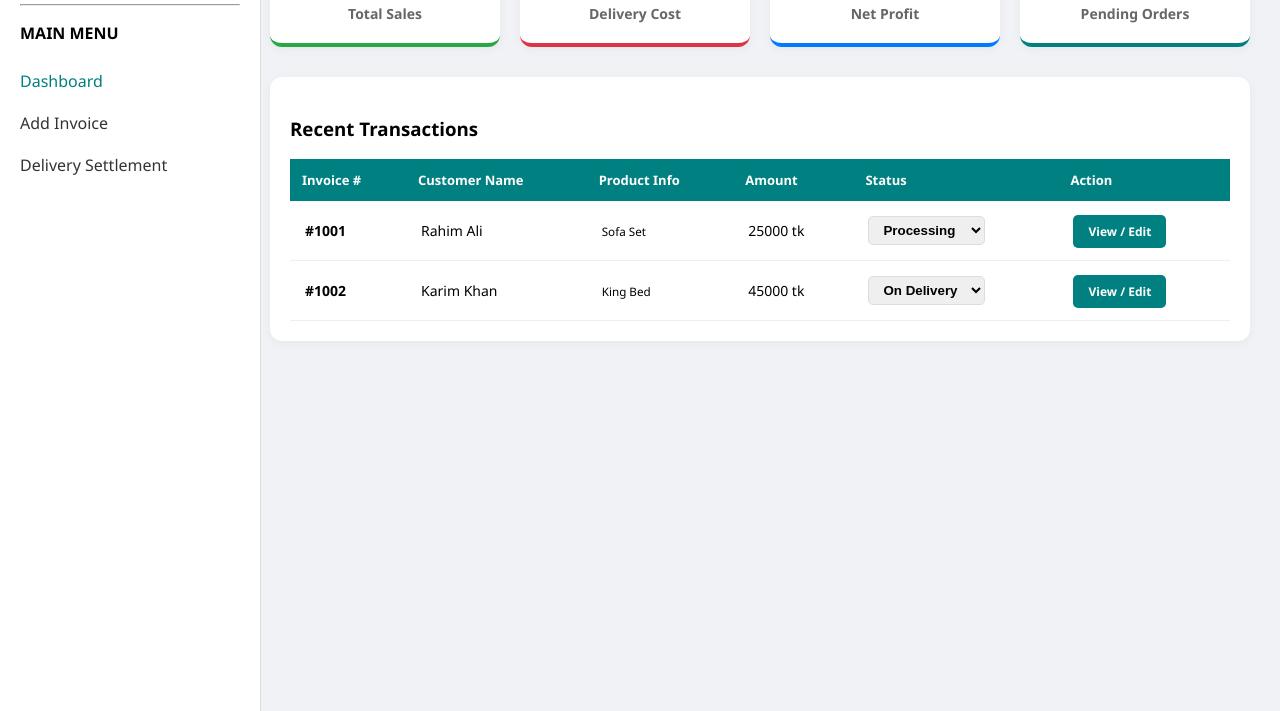
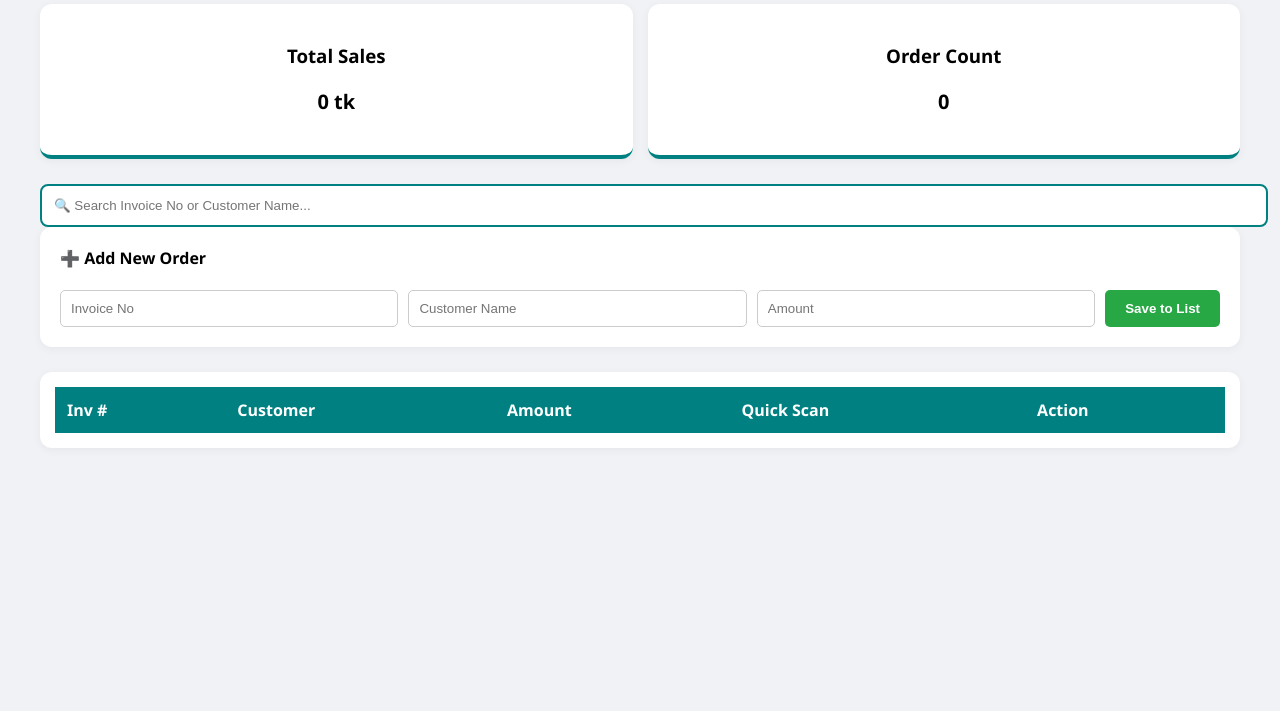
Before and after one commit to masumpollpay30-netizen/Rahman-Furniture, a plain HTML site: page index.html in a window 1280 px wide. Shown: the part 89-800 px from the top of the page. Drawn offline with Linux system fonts and the light colour scheme.

Commit message:
Update index.html

```diff
--- a/index.html
+++ b/index.html
@@ -2,109 +2,86 @@
 <html lang="bn">
 <head>
     <meta charset="UTF-8">
-    <title>Rahman Furniture - Admin Dashboard</title>
+    <meta name="viewport" content="width=device-width, initial-scale=1.0">
+    <title>Rahman Furniture - Dashboard</title>
+    <script src="https://cdnjs.cloudflare.com/ajax/libs/qrcodejs/1.0.0/qrcode.min.js"></script>
     <style>
         body { font-family: 'Segoe UI', Arial, sans-serif; background: #f0f2f5; margin: 0; padding: 0; }
-        .sidebar { width: 220px; background: #fff; height: 100vh; position: fixed; border-right: 1px solid #ddd; padding: 20px; }
-        .main-content { margin-left: 240px; padding: 30px; }
-
-        /* Stats Cards - Image 7cb5c4.jpg er moto */
-        .stats-grid { display: grid; grid-template-columns: repeat(4, 1fr); gap: 20px; margin-bottom: 30px; }
+        .main-content { padding: 20px; max-width: 1200px; margin: auto; }
+        .stats-grid { display: grid; grid-template-columns: repeat(auto-fit, minmax(200px, 1fr)); gap: 15px; margin-bottom: 25px; }
         .stat-card { background: #fff; padding: 20px; border-radius: 12px; border-bottom: 4px solid #008080; box-shadow: 0 2px 10px rgba(0,0,0,0.05); text-align: center; }
-        .stat-card h3 { margin: 5px 0; font-size: 24px; color: #333; }
-        .stat-card p { margin: 0; color: #666; font-weight: bold; font-size: 14px; }
-        .total-in { border-color: #28a745; } .total-exp { border-color: #dc3545; } .total-col { border-color: #007bff; }
-
-        /* Table Style - Image 7c44fe.png er moto */
-        .table-container { background: #fff; padding: 20px; border-radius: 12px; box-shadow: 0 2px 10px rgba(0,0,0,0.05); }
+        .controls { display: flex; gap: 15px; margin-bottom: 20px; }
+        .search-box input { width: 100%; padding: 12px; border: 2px solid #008080; border-radius: 8px; }
+        .entry-box { background: white; padding: 20px; border-radius: 12px; margin-bottom: 25px; box-shadow: 0 2px 10px rgba(0,0,0,0.05); }
+        .form-group { display: flex; flex-wrap: wrap; gap: 10px; }
+        input { padding: 10px; border: 1px solid #ccc; border-radius: 5px; flex: 1; min-width: 150px; }
+        .btn-save { background: #28a745; color: white; border: none; padding: 10px 20px; border-radius: 5px; cursor: pointer; font-weight: bold; }
+        .table-container { background: #fff; padding: 15px; border-radius: 12px; box-shadow: 0 2px 10px rgba(0,0,0,0.05); overflow-x: auto; }
         table { width: 100%; border-collapse: collapse; }
-        th { background: #008080; color: white; padding: 12px; text-align: left; font-size: 13px; }
-        td { padding: 15px; border-bottom: 1px solid #eee; font-size: 14px; }
-        .status-badge { padding: 5px 10px; border-radius: 5px; font-weight: bold; border: 1px solid #ddd; cursor: pointer; }
-
-        .btn-action { background: #008080; color: white; padding: 8px 15px; border-radius: 5px; text-decoration: none; font-size: 12px; font-weight: bold; }
+        th { background: #008080; color: white; padding: 12px; text-align: left; }
+        td { padding: 12px; border-bottom: 1px solid #eee; }
+        .qr-small { width: 45px; height: 45px; border: 1px solid #ddd; padding: 2px; }
+        .btn-link { color: #008080; text-decoration: none; font-weight: bold; border: 1px solid #008080; padding: 5px 10px; border-radius: 4px; }
     </style>
 </head>
 <body>
-
-<div class="sidebar">
-    <h2 style="color:#008080">Rahman Furniture</h2>
-    <hr>
-    <p><b>MAIN MENU</b></p>
-    <a href="#" style="text-decoration:none; color:#008080; display:block; padding:10px 0;">Dashboard</a>
-    <a href="invoice.html" style="text-decoration:none; color:#333; display:block; padding:10px 0;">Add Invoice</a>
-    <a href="Delevery2.html" style="text-decoration:none; color:#333; display:block; padding:10px 0;">Delivery Settlement</a>
-</div>
-
 <div class="main-content">
+    <h2 style="color:#008080; text-align:center;">RAHMAN FURNITURE DASHBOARD</h2>
     <div class="stats-grid">
-        <div class="stat-card total-in"><h3 id="total-amount">0 tk</h3><p>Total Sales</p></div>
-        <div class="stat-card total-exp"><h3 id="total-expense" style="color:#dc3545">0 tk</h3><p>Delivery Cost</p></div>
-        <div class="stat-card total-col"><h3 id="total-collection" style="color:#28a745">0 tk</h3><p>Net Profit</p></div>
-        <div class="stat-card"><h3 id="pending-count">0</h3><p>Pending Orders</p></div>
+        <div class="stat-card"><h3>Total Sales</h3><p id="total-amount" style="font-size:20px; font-weight:bold;">0 tk</p></div>
+        <div class="stat-card"><h3>Order Count</h3><p id="order-count" style="font-size:20px; font-weight:bold;">0</p></div>
     </div>
-
+    <div class="search-box"><input type="text" id="search-input" onkeyup="render()" placeholder="🔍 Search Invoice No or Customer Name..."></div>
+    <div class="entry-box">
+        <h4 style="margin-top:0;">➕ Add New Order</h4>
+        <div class="form-group">
+            <input type="text" id="inv-no" placeholder="Invoice No">
+            <input type="text" id="cust-name" placeholder="Customer Name">
+            <input type="number" id="sale-amt" placeholder="Amount">
+            <button class="btn-save" onclick="addOrder()">Save to List</button>
+        </div>
+    </div>
     <div class="table-container">
-        <h3>Recent Transactions</h3>
         <table>
-            <thead>
-                <tr>
-                    <th>Invoice #</th>
-                    <th>Customer Name</th>
-                    <th>Product Info</th>
-                    <th>Amount</th>
-                    <th>Status</th>
-                    <th>Action</th>
-                </tr>
-            </thead>
+            <thead><tr><th>Inv #</th><th>Customer</th><th>Amount</th><th>Quick Scan</th><th>Action</th></tr></thead>
             <tbody id="order-list"></tbody>
         </table>
     </div>
 </div>
-
 <script>
-    // LocalStorage theke data load kora
-    let orders = JSON.parse(localStorage.getItem('furnitureOrders')) || [
-        { inv: "1001", name: "Rahim Ali", prod: "Sofa Set", status: "Processing", amt: 25000, exp: 2000 },
-        { inv: "1002", name: "Karim Khan", prod: "King Bed", status: "On Delivery", amt: 45000, exp: 3500 }
-    ];
-
-    function renderDashboard() {
+    let orders = JSON.parse(localStorage.getItem('furnitureOrders')) || [];
+    function addOrder() {
+        const inv = document.getElementById('inv-no').value;
+        const name = document.getElementById('cust-name').value;
+        const amt = parseFloat(document.getElementById('sale-amt').value) || 0;
+        if(!inv || !name) return alert("Please fill all details!");
+        orders.unshift({ inv, name, amt });
+        localStorage.setItem('furnitureOrders', JSON.stringify(orders));
+        location.reload();
+    }
+    function render() {
         const list = document.getElementById('order-list');
+        const search = document.getElementById('search-input').value.toLowerCase();
         list.innerHTML = "";
-        let totalSales = 0, totalExp = 0, pending = 0;
-
+        let total = 0;
         orders.forEach((ord, index) => {
-            totalSales += ord.amt;
-            totalExp += ord.exp;
-            if(ord.status !== 'Delivered') pending++;
-
-            list.innerHTML += `
-                <tr>
+            if(ord.inv.includes(search) || ord.name.toLowerCase().includes(search)) {
+                total += ord.amt;
+                const trackUrl = `https://masumpollpay30-netizen.github.io/Rahman-Furniture/Delevery2.html?id=${ord.inv}`;
+                list.innerHTML += `<tr>
                     <td><b>#${ord.inv}</b></td>
                     <td>${ord.name}</td>
-                    <td><small>${ord.prod}</small></td>
                     <td>${ord.amt} tk</td>
-                    <td>
-                        <select class="status-badge" onchange="updateStatus(${index}, this.value)">
-                            <option value="Processing" ${ord.status=='Processing'?'selected':''}>Processing</option>
-                            <option value="On Delivery" ${ord.status=='On Delivery'?'selected':''}>On Delivery</option>
-                            <option value="Delivered" ${ord.status=='Delivered'?'selected':''}>Delivered</option>
-                        </select>
-                    </td>
-                    <td><a href="Delevery2.html?id=${ord.inv}" class="btn-action">View / Edit</a></td>
+                    <td><div id="qr-${index}" class="qr-small" onclick="window.location.href='${trackUrl}'"></div></td>
+                    <td><a href="Rahman Furniture.html?id=${ord.inv}" class="btn-link">Invoice</a></td>
                 </tr>`;
+                setTimeout(() => { new QRCode(document.getElementById(`qr-${index}`), { text: trackUrl, width: 45, height: 45 }); }, 10);
+            }
         });
-
-        document.getElementById('total-amount').innerText = totalSales + " tk";
-        document.getElementById('total-expense').innerText = totalExp + " tk";
-        document.getElementById('total-collection').innerText = (totalSales - totalExp) + " tk";
-        document.getElementById('pending-count').innerText = pending;
-        localStorage.setItem('furnitureOrders', JSON.stringify(orders));
+        document.getElementById('total-amount').innerText = total + " tk";
+        document.getElementById('order-count').innerText = orders.length;
     }
-
-    function updateStatus(i, val) { orders[i].status = val; renderDashboard(); }
-    renderDashboard();
+    render();
 </script>
 </body>
 </html>
```
